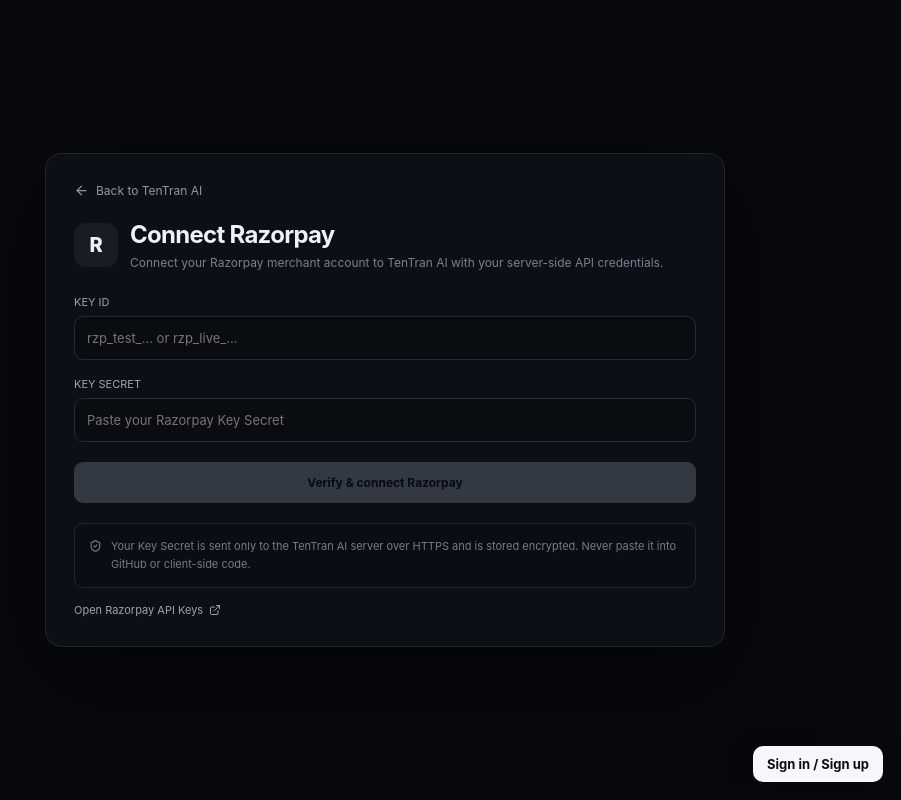
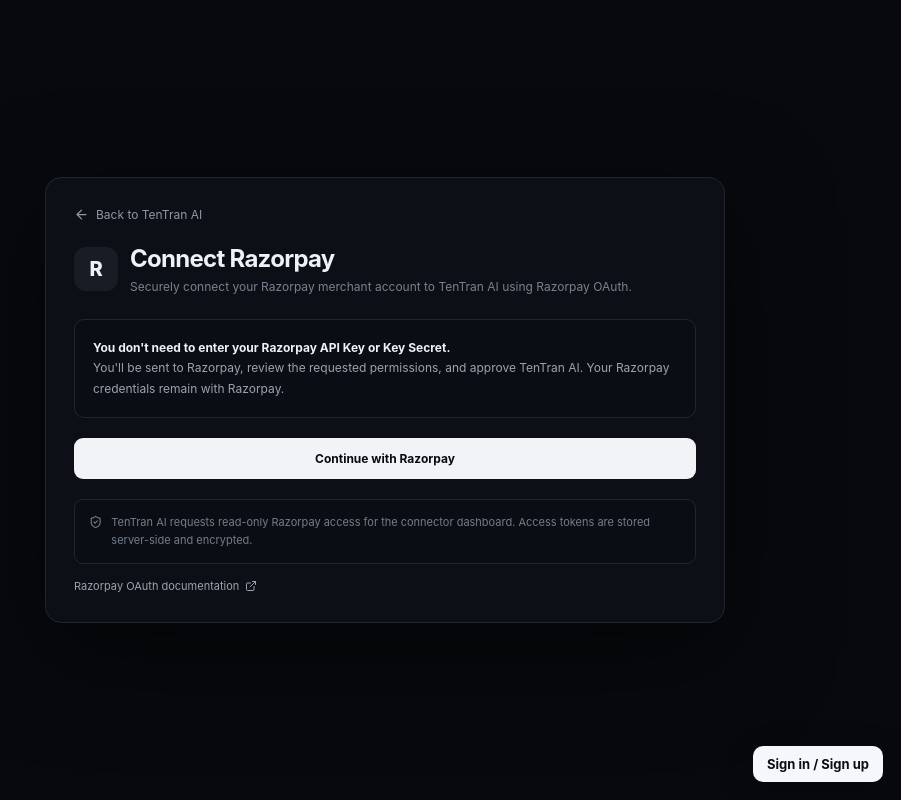
Before and after one commit to nayanahy9622-rgb/flow-automation, a Next.js app: page /connectors/razorpay in a window 1280 px wide. Shown: the whole page, without its empty margins (379-1280 px from the left). Built offline with nearby package versions, Linux system fonts and the light colour scheme.

Commit message:
Switch Razorpay connector UI to OAuth

```diff
--- a/app/connectors/razorpay/page.tsx
+++ b/app/connectors/razorpay/page.tsx
@@ -1,45 +1,18 @@
 "use client";
 
-import {useState} from "react";
-import {ArrowLeft,CheckCircle2,ExternalLink,Loader2,ShieldCheck} from "lucide-react";
+import {ArrowLeft,ExternalLink,ShieldCheck} from "lucide-react";
 
 export default function RazorpayConnectPage(){
- const [keyId,setKeyId]=useState("");
- const [keySecret,setKeySecret]=useState("");
- const [loading,setLoading]=useState(false);
- const [error,setError]=useState("");
- const [connected,setConnected]=useState(false);
- const [mode,setMode]=useState("");
-
- async function connect(){
-  setError("");
-  setLoading(true);
-  try{
-   const res=await fetch("/api/connectors/razorpay/connect",{method:"POST",headers:{"content-type":"application/json"},body:JSON.stringify({keyId,keySecret})});
-   const json=await res.json().catch(()=>({}));
-   if(!res.ok||!json.ok)throw new Error(json.details||json.error||"Could not connect Razorpay");
-   setMode(json.mode||"");
-   setConnected(true);
-   window.setTimeout(()=>window.location.href="/?connected=razorpay",700);
-  }catch(e){setError(e instanceof Error?e.message:"Could not connect Razorpay");}
-  finally{setLoading(false);}
- }
-
  return <main style={{minHeight:"100vh",display:"grid",placeItems:"center",padding:24,background:"#07090d",color:"#eef1f6",fontFamily:"Inter,ui-sans-serif,system-ui,-apple-system,BlinkMacSystemFont,Segoe UI,sans-serif"}}>
   <div style={{width:"min(680px,100%)",border:"1px solid #20252e",background:"#0c1016",borderRadius:16,padding:28,boxShadow:"0 30px 100px #0008"}}>
    <a href="/" style={{display:"inline-flex",alignItems:"center",gap:7,color:"#8e97a5",textDecoration:"none",fontSize:12,marginBottom:22}}><ArrowLeft size={15}/> Back to TenTran AI</a>
-   <div style={{display:"flex",alignItems:"center",gap:12}}><div style={{width:44,height:44,borderRadius:12,background:"#181d25",display:"grid",placeItems:"center",fontWeight:800,fontSize:20}}>R</div><div><h1 style={{fontSize:24,margin:0,letterSpacing:"-.03em"}}>Connect Razorpay</h1><p style={{margin:"6px 0 0",fontSize:12,color:"#77818f"}}>Connect your Razorpay merchant account to TenTran AI with your server-side API credentials.</p></div></div>
-   {connected?<div style={{marginTop:24,padding:18,border:"1px solid #25362c",background:"#0b130e",borderRadius:10,display:"flex",gap:10,alignItems:"center"}}><CheckCircle2 size={20}/><div><b>Razorpay connected</b><div style={{fontSize:12,color:"#84908a",marginTop:4}}>{mode} mode verified successfully. Redirecting…</div></div></div>:<>
-    <label style={{display:"block",marginTop:25,fontSize:11,color:"#9aa3af"}}>KEY ID</label>
-    <input value={keyId} onChange={e=>setKeyId(e.target.value)} placeholder="rzp_test_… or rzp_live_…" autoComplete="off" style={{marginTop:7,width:"100%",boxSizing:"border-box",background:"#090d12",border:"1px solid #252b34",borderRadius:9,padding:"13px 12px",color:"#eef1f6",outline:"none",fontSize:13}}/>
-    <label style={{display:"block",marginTop:17,fontSize:11,color:"#9aa3af"}}>KEY SECRET</label>
-    <input type="password" value={keySecret} onChange={e=>setKeySecret(e.target.value)} placeholder="Paste your Razorpay Key Secret" autoComplete="new-password" style={{marginTop:7,width:"100%",boxSizing:"border-box",background:"#090d12",border:"1px solid #252b34",borderRadius:9,padding:"13px 12px",color:"#eef1f6",outline:"none",fontSize:13}}/>
-    {error&&<div style={{marginTop:12,padding:11,border:"1px solid #4a2929",background:"#160d0d",borderRadius:8,color:"#e9a2a2",fontSize:12}}>{error}</div>}
-    <button onClick={connect} disabled={loading||!keyId||!keySecret} style={{marginTop:20,width:"100%",border:0,borderRadius:9,background:loading||!keyId||!keySecret?"#333942":"#f1f3f7",color:"#090b0e",padding:"13px 14px",fontWeight:750,fontSize:12,display:"flex",alignItems:"center",justifyContent:"center",gap:7,cursor:loading?"wait":"pointer"}}>{loading?<><Loader2 size={14} style={{animation:"spin 1s linear infinite"}}/> Verifying credentials…</>:"Verify & connect Razorpay"}</button>
-   </>}
-   <div style={{marginTop:20,display:"flex",gap:9,alignItems:"flex-start",padding:14,border:"1px solid #20262f",background:"#0a0e14",borderRadius:9,color:"#737d8a",fontSize:11,lineHeight:1.6}}><ShieldCheck size={16}/><span>Your Key Secret is sent only to the TenTran AI server over HTTPS and is stored encrypted. Never paste it into GitHub or client-side code.</span></div>
-   <a href="https://dashboard.razorpay.com/app/keys" target="_blank" rel="noreferrer" style={{marginTop:15,display:"inline-flex",alignItems:"center",gap:6,color:"#9aa3af",fontSize:11,textDecoration:"none"}}>Open Razorpay API Keys <ExternalLink size={12}/></a>
+   <div style={{display:"flex",alignItems:"center",gap:12}}><div style={{width:44,height:44,borderRadius:12,background:"#181d25",display:"grid",placeItems:"center",fontWeight:800,fontSize:20}}>R</div><div><h1 style={{fontSize:24,margin:0,letterSpacing:"-.03em"}}>Connect Razorpay</h1><p style={{margin:"6px 0 0",fontSize:12,color:"#77818f"}}>Securely connect your Razorpay merchant account to TenTran AI using Razorpay OAuth.</p></div></div>
+   <div style={{marginTop:25,padding:18,border:"1px solid #20262f",background:"#0a0e14",borderRadius:10,fontSize:12,lineHeight:1.7,color:"#9aa3af"}}>
+    <b style={{color:"#eef1f6"}}>You don't need to enter your Razorpay API Key or Key Secret.</b><br/>You'll be sent to Razorpay, review the requested permissions, and approve TenTran AI. Your Razorpay credentials remain with Razorpay.
+   </div>
+   <a href="/api/connectors/razorpay/oauth" style={{marginTop:20,width:"100%",boxSizing:"border-box",borderRadius:9,background:"#f1f3f7",color:"#090b0e",padding:"13px 14px",fontWeight:750,fontSize:12,display:"flex",alignItems:"center",justifyContent:"center",textDecoration:"none"}}>Continue with Razorpay</a>
+   <div style={{marginTop:20,display:"flex",gap:9,alignItems:"flex-start",padding:14,border:"1px solid #20262f",background:"#0a0e14",borderRadius:9,color:"#737d8a",fontSize:11,lineHeight:1.6}}><ShieldCheck size={16}/><span>TenTran AI requests read-only Razorpay access for the connector dashboard. Access tokens are stored server-side and encrypted.</span></div>
+   <a href="https://razorpay.com/docs/partners/technology-partners/onboard-businesses/integrate-oauth/integration-steps/" target="_blank" rel="noreferrer" style={{marginTop:15,display:"inline-flex",alignItems:"center",gap:6,color:"#9aa3af",fontSize:11,textDecoration:"none"}}>Razorpay OAuth documentation <ExternalLink size={12}/></a>
   </div>
-  <style>{`@keyframes spin{to{transform:rotate(360deg)}}`}</style>
  </main>;
 }
```
